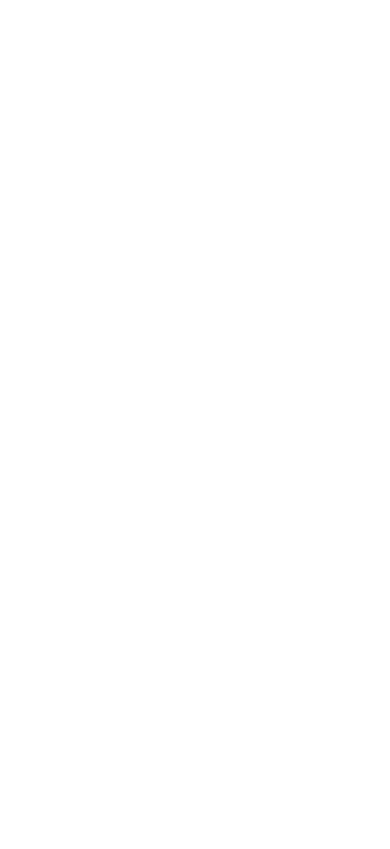
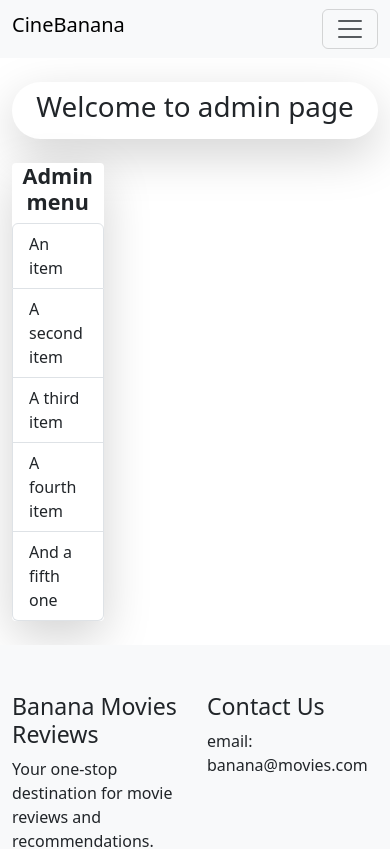
Before and after one commit to andrealoda/webapp-react, a React (Vite) app: page /admin in a window 390 px wide. Before the commit this address had no page. Shown: the top 849 px of the page. Built offline with nearby package versions, Linux system fonts and the light colour scheme.

Commit message:
add admin routes, update mobile app footer/contact details via link integration, fix content-type validation

```diff
--- a/src/App.jsx
+++ b/src/App.jsx
@@ -3,6 +3,7 @@ import { BrowserRouter, Routes, Route } from 'react-router-dom'
 import DefaultLayout from './layouts/DefaultLayout'
 import Home from './pages/Home'
 import Details from './pages/Details'
+import Admin from './pages/Admin'
 
 function App() {
 
@@ -15,6 +16,7 @@ function App() {
         <Route element={<DefaultLayout />}>
           <Route path="/" element={<Home />} />
           <Route path="/details/:id" element={<Details />} />
+          <Route path="/admin" element={<Admin />} />
         </Route>
 
       </Routes>
--- a/src/components/AppFooter.jsx
+++ b/src/components/AppFooter.jsx
@@ -1,3 +1,5 @@
+import { Link } from "react-router-dom";
+
 export default function AppFooter() {
 
     return (
@@ -9,16 +11,20 @@ export default function AppFooter() {
                         <h3>Banana Movies Reviews</h3>
                         <p>Your one-stop destination for movie reviews and recommendations.</p>
                     </div>
-                    <div className="col">
-                        <h3>Links</h3>
-                        <ul className="list-unstyled">
-                            <li><a href="#">Home</a></li>
-                        </ul>
-                    </div>
+
                     <div className="col">
                         <h3>Contact Us</h3>
                         <p>email: banana@movies.com</p>
                     </div>
+
+                    <div className="col">
+                        <h3>Links</h3>
+                        <ul className="list-unstyled">
+                            <li><Link to="/">Home</Link></li>
+                            <li><Link to="/admin">Admin</Link></li>
+                        </ul>
+                    </div>
+
                 </div>
             </div>
         </footer >
--- a/src/components/AppHeader.jsx
+++ b/src/components/AppHeader.jsx
@@ -10,7 +10,7 @@ export default function AppHeader() {
         <header>
             <nav className="navbar navbar-expand-xl navbar-light bg-light">
                 <div className="container">
-                    <h2 className="navbar-brand text-center fs-4 fw-bold">CineBanana</h2>
+                    <h2 className="navbar-brand">CineBanana</h2>
                     <button
                         className="navbar-toggler d-lg-none"
                         type="button"
@@ -34,7 +34,7 @@ export default function AppHeader() {
                             <input
                                 className="form-control me-sm-2"
                                 type="text"
-                                placeholder="Search yout movie"
+                                placeholder="Search"
                             />
                             <button
                                 className="btn btn-outline-success my-2 my-sm-0"
--- a/src/layouts/DefaultLayout.jsx
+++ b/src/layouts/DefaultLayout.jsx
@@ -6,11 +6,14 @@ export default function DefaultLayout() {
 
     return (
         <>
+        <div className="d-flex flex-column min-vh-100">
+
             <AppHeader />
-            <main>
+            <main className="flex-grow-1">
                 <Outlet />
             </main>
             <AppFooter />
+        </div>
         </>
     )
 }
--- /dev/null
+++ b/src/pages/Admin.jsx
@@ -0,0 +1,27 @@
+export default function Admin() {
+
+    const adminMenu = [
+        { id: 1, path: "/", label: "Home" }
+    ]
+
+    return (
+        <>
+            <div className="container my-4">
+                <div className=" text-center p-2 mb-4 shadow-lg bg-white rounded-5">
+
+                    <h1>Welcome to admin page</h1>
+                </div>
+                <aside className="col-3 p-0 shadow-lg bg-white rounded-1">
+                    <h4 className="text-center fs-4 fw-bold">Admin menu</h4>
+                    <ul class="list-group text-start">
+                        <li class="list-group-item">An item</li>
+                        <li class="list-group-item">A second item</li>
+                        <li class="list-group-item">A third item</li>
+                        <li class="list-group-item">A fourth item</li>
+                        <li class="list-group-item">And a fifth one</li>
+                    </ul>
+                </aside>
+            </div>
+        </>
+    )
+}
--- a/src/pages/Details.jsx
+++ b/src/pages/Details.jsx
@@ -45,7 +45,7 @@ export default function Details() {
         fetch(reviewURL, {
             method: 'POST',
             headers: {
-                'COntent-Type': 'application/json'
+                'Content-Type': 'application/json'
             },
             body: JSON.stringify(formData)
         })
@@ -121,7 +121,7 @@ export default function Details() {
                                             <input type="text" className="form-control" id="name" name="name" placeholder='Anonymous' autoComplete="off" value={formData.name} onChange={e => setFormData({ ...formData, name: e.target.value })} />
                                         </div>
                                         <div className="mb-3">
-                                            <label htmlFor="rating" className="form-label">Quante stelle merita il film?</label>
+                                            <label htmlFor="vote" className="form-label">Quanti ❤️ merita il film?</label>
                                             <select className="form-select" id="vote" name="vote" value={formData.vote} onChange={e => setFormData({ ...formData, vote: e.target.value })}>
                                                 <option value="1">1</option>
                                                 <option value="2">2</option>
--- a/src/pages/Home.jsx
+++ b/src/pages/Home.jsx
@@ -7,7 +7,7 @@ export default function Home() {
         <>
             <div class="container">
                 <h1 className="text-center">Homepage</h1>
-                <div className="row row-cols-1 row-cols-md-2 row-cols-lg-3 g-4">
+                <div className="row row-cols-1 row-cols-md-2 row-cols-lg-3 g-4 mb-4">
                     <MovieCard />
                 </div>
             </div>
```
